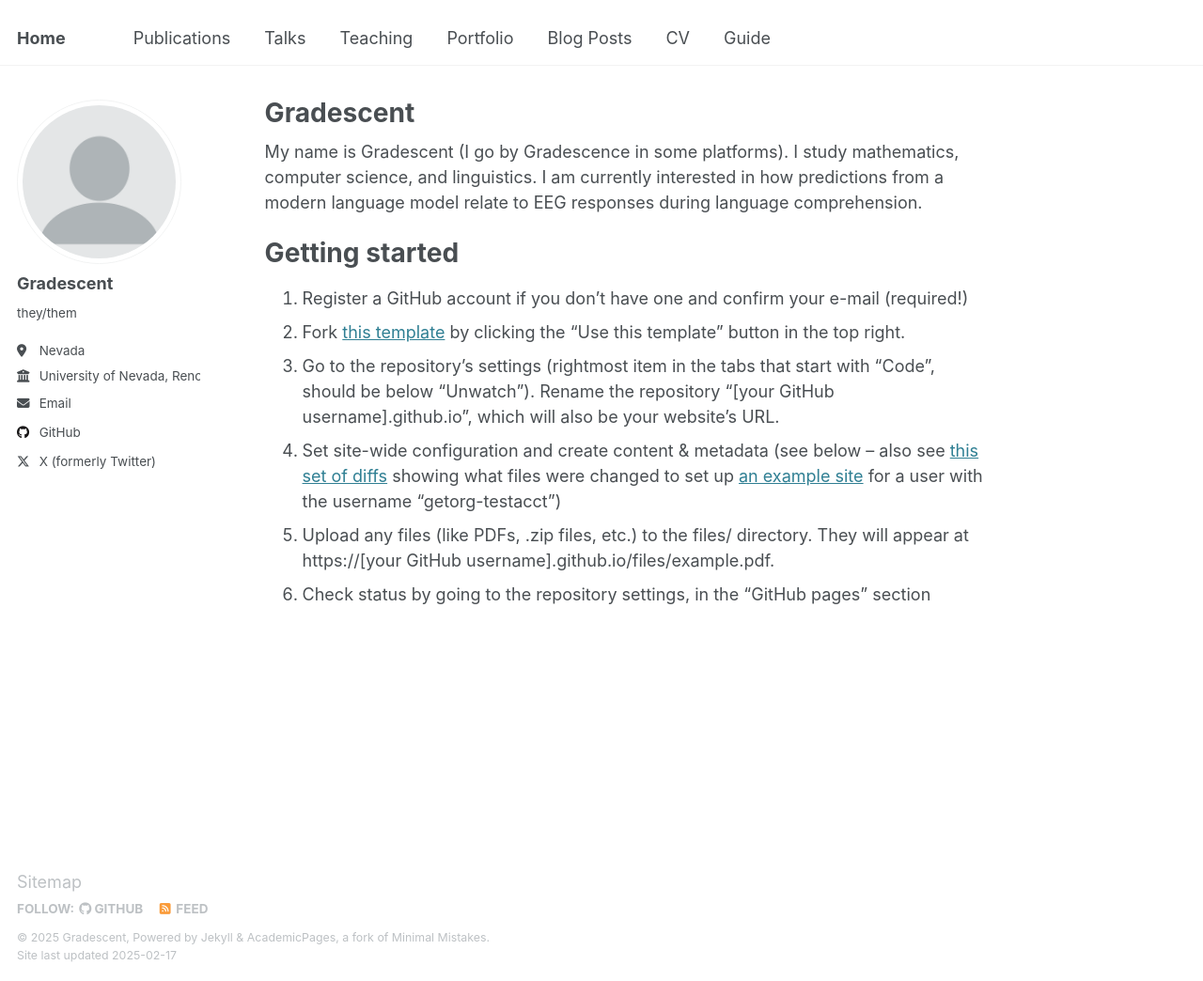
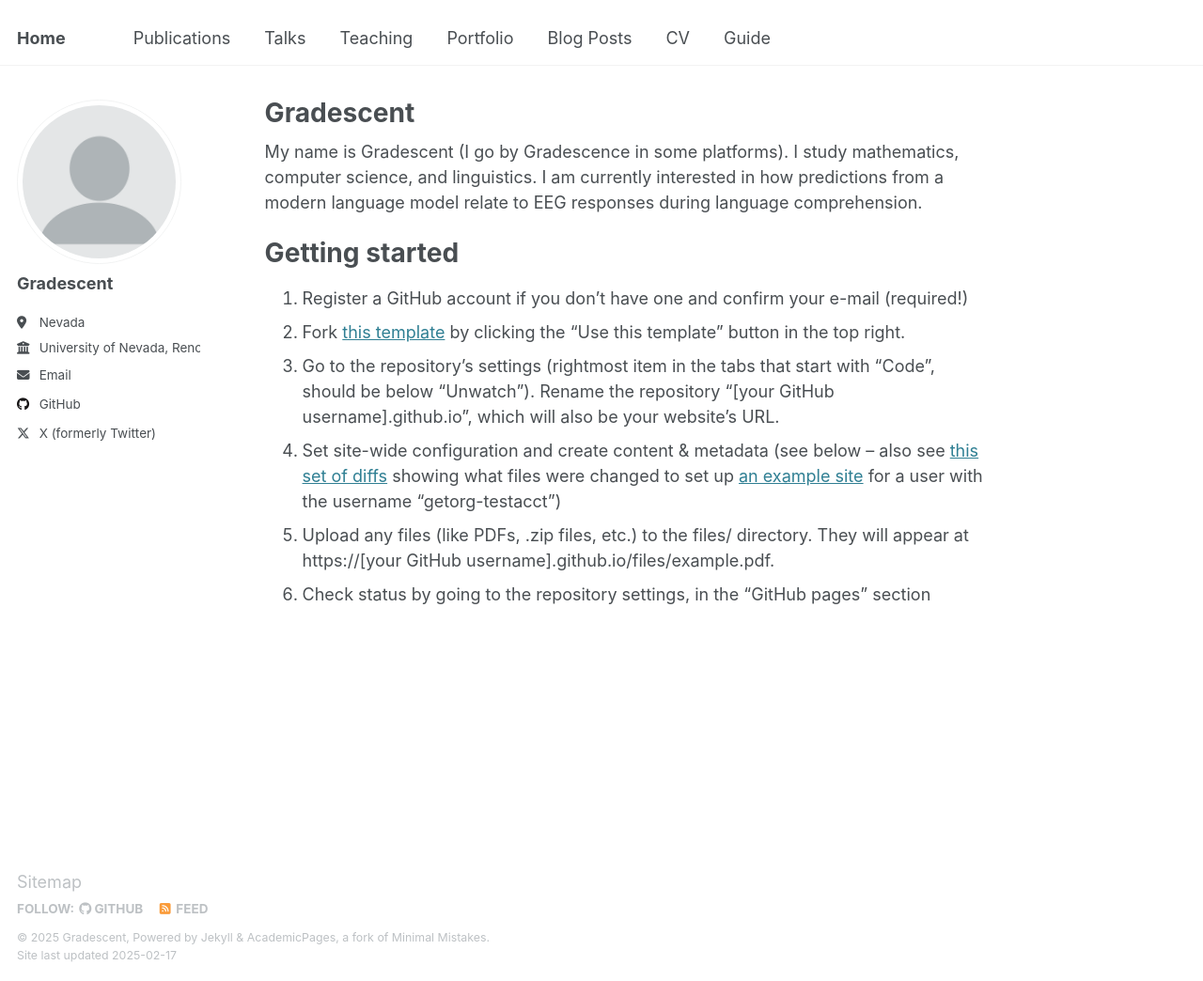
Before and after one commit to mikealmacera/mikealmacera.github.io, a Jekyll site: the page built from _pages/about.md, in a window 1280 px wide and 1044 px high. Shown: the whole window at 94% size. Built offline with Jekyll 4.4.1, drawn with Linux system fonts in a browser that asks for light colours.

Commit message:
Update _config.yml

```diff
--- a/_config.yml
+++ b/_config.yml
@@ -24,7 +24,7 @@ author:
   # Biographic information
   avatar           : "profile.png"
   name             : "Gradescent"
-  pronouns         : "they/them"
+  pronouns         : #"they/them"
   bio              : "Computational Linguistics and Math dual degree student."
   location         : "Nevada"
   employer         : "University of Nevada, Reno"
```
